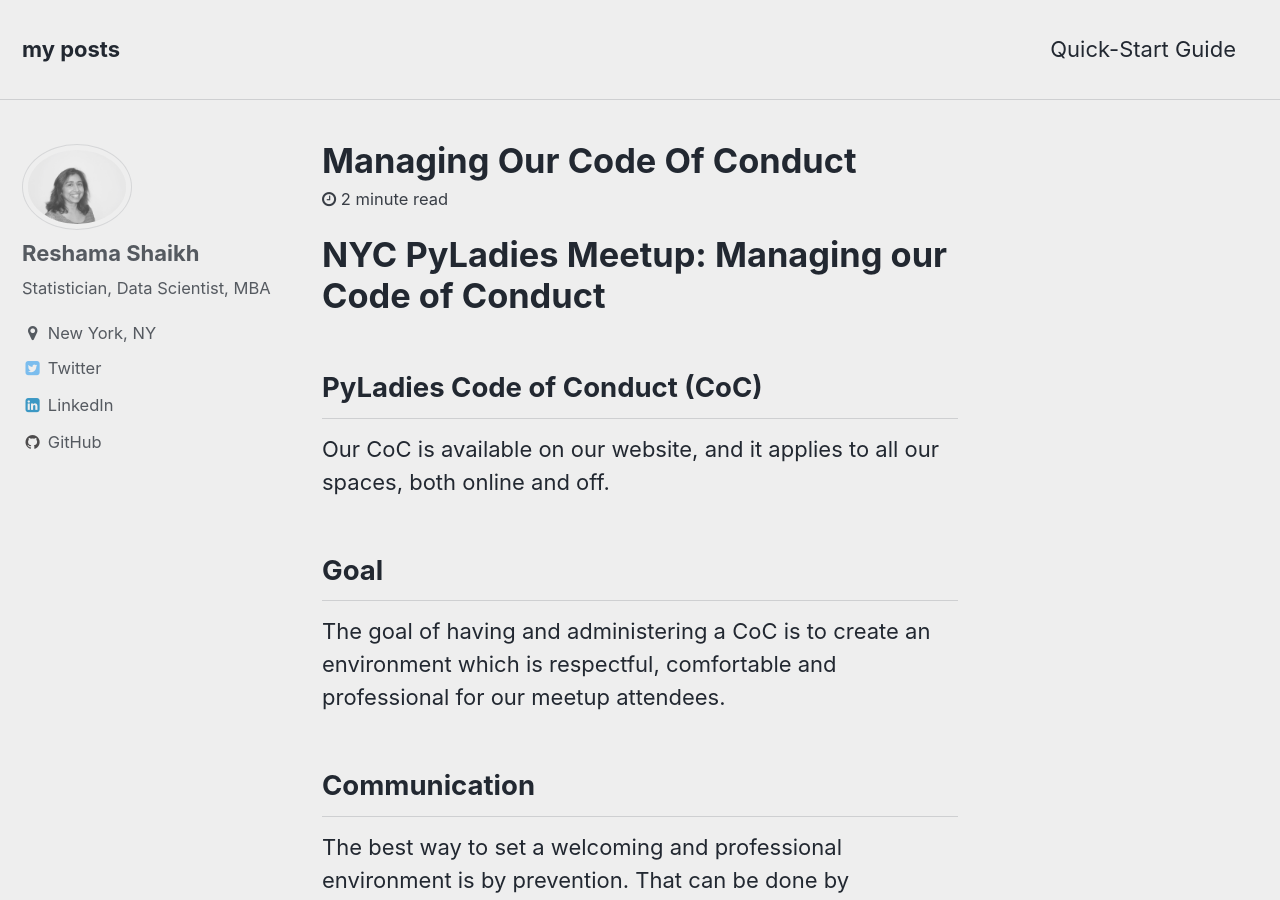
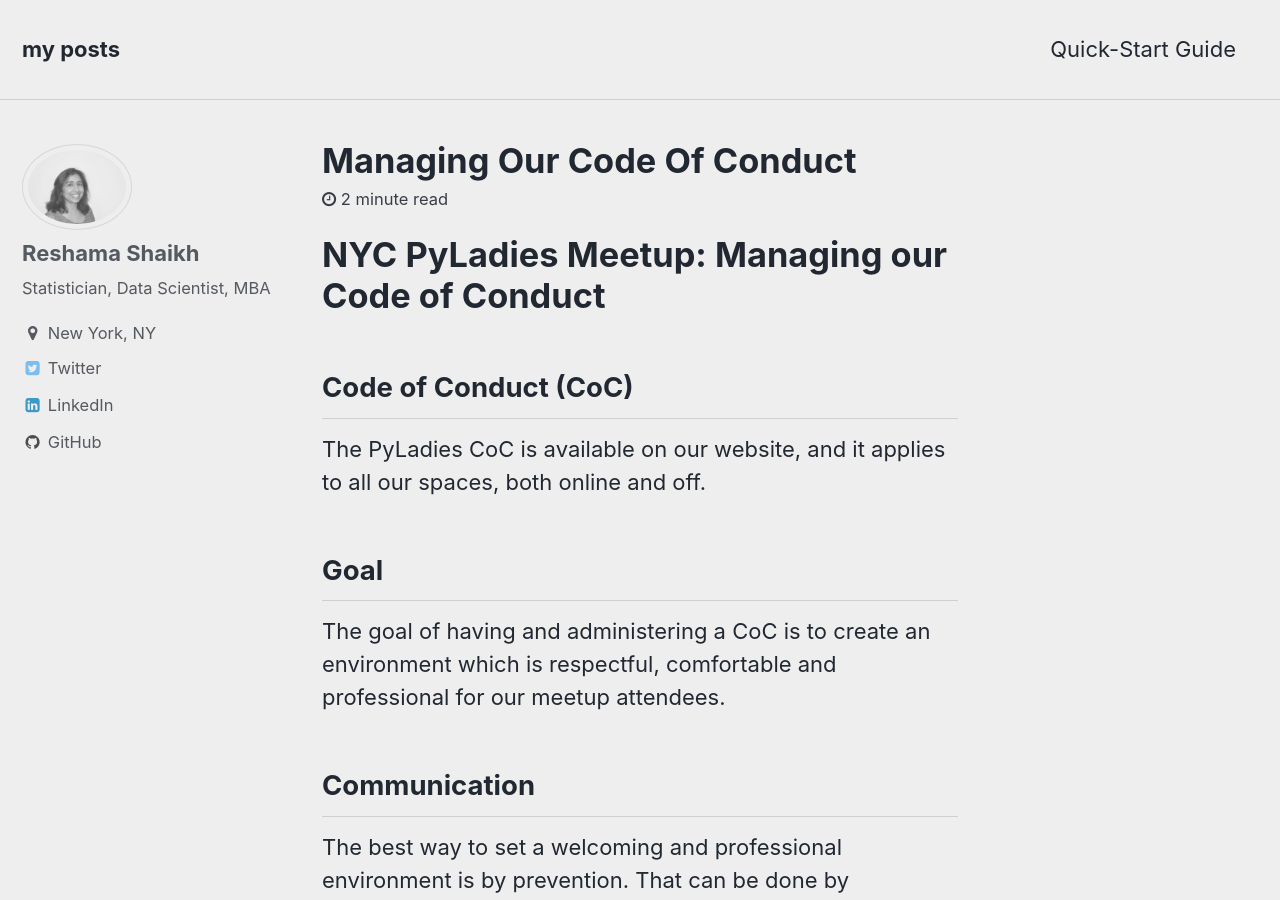
Before and after one commit to reshamas/reshamas.github.io, a Jekyll site: the page built from _posts/2018-01-04-managing-our-code-of-conduct.md, in a window 1280 px wide and 900 px high. Built offline with Jekyll 4.4.1, drawn with Linux system fonts in a browser that asks for light colours.

Commit message:
Update 2018-01-04-managing-our-code-of-conduct.md

```diff
--- a/_posts/2018-01-04-managing-our-code-of-conduct.md
+++ b/_posts/2018-01-04-managing-our-code-of-conduct.md
@@ -1,7 +1,7 @@
 # NYC PyLadies Meetup:  Managing our Code of Conduct
 
-## PyLadies Code of Conduct (CoC)
-Our CoC is available on our website, and it applies to all our spaces, both online and off.
+## Code of Conduct (CoC)
+The PyLadies CoC is available on our website, and it applies to all our spaces, both online and off.
 
 ## Goal
 The goal of having and administering a CoC is to create an environment which is respectful, comfortable and professional for our meetup attendees.
```
